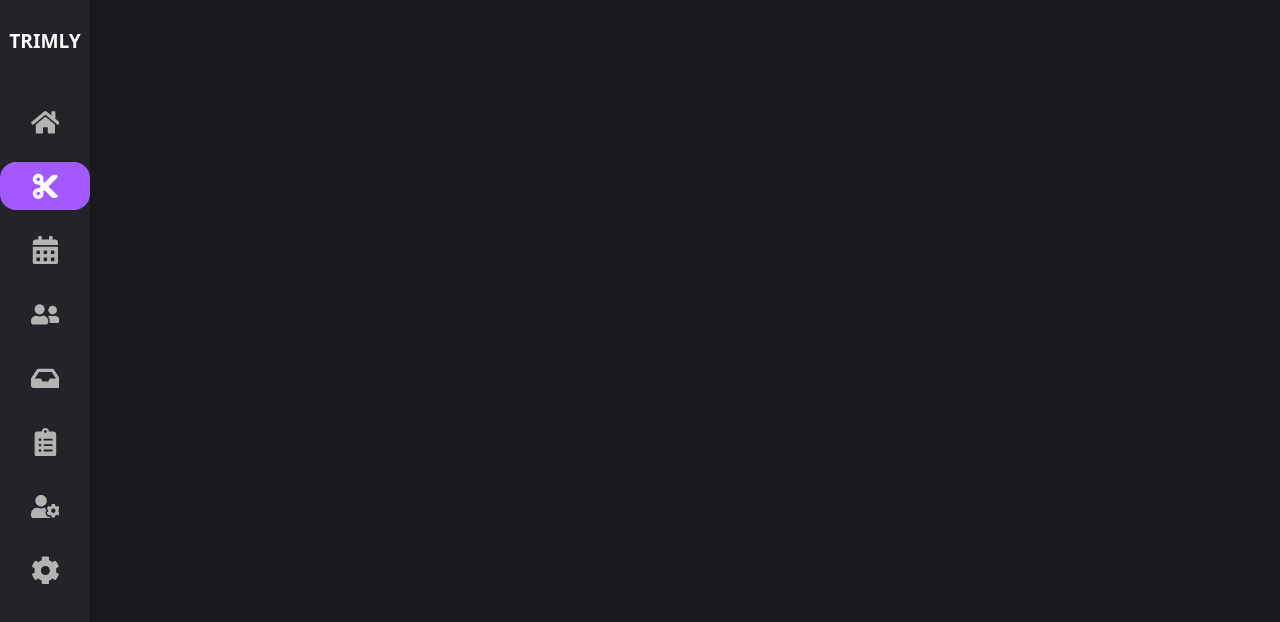
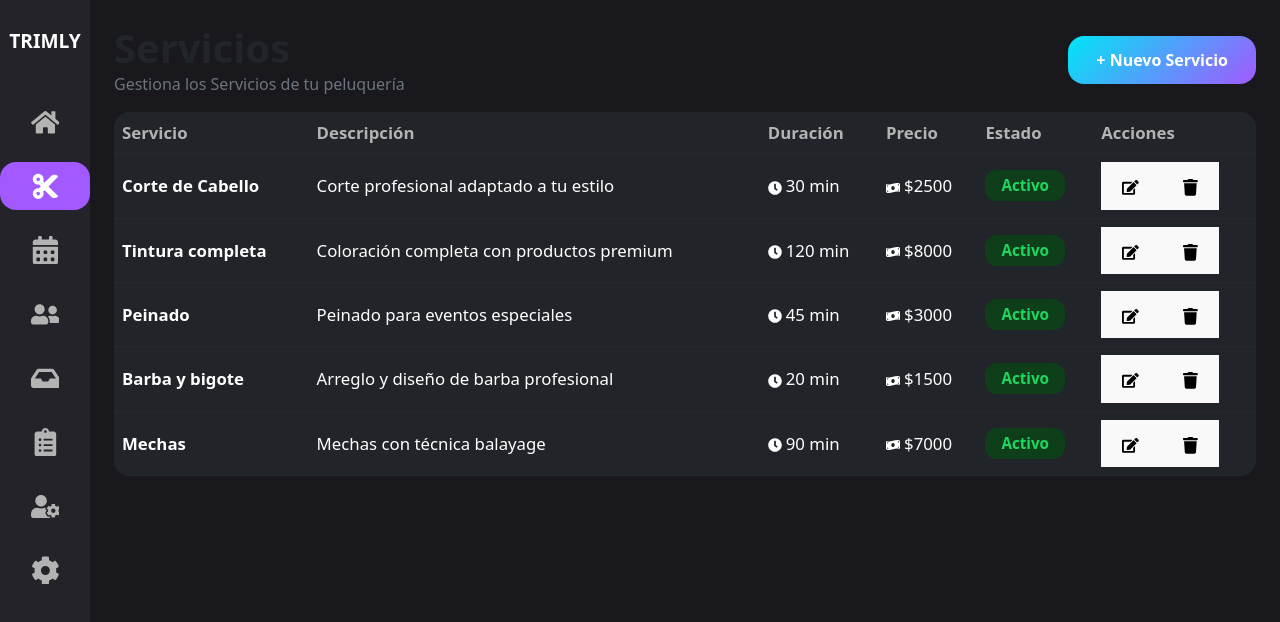
Before and after one commit to LautaroMoyano26/trimly-vercel, a React (Vite) app in the folder frontend/: page /servicios in a window 1280 px wide. Before the commit this address had no page. Shown: the top 622 px of the page. Built offline with nearby package versions, Linux system fonts and the light colour scheme.

Commit message:
Agregado de servicio

```diff
--- a/frontend/src/App.tsx
+++ b/frontend/src/App.tsx
@@ -1,6 +1,7 @@
 import { BrowserRouter, Routes, Route } from "react-router-dom";
 import Navbar from "./navbar/Navbar";
 import Clientes from "./clientes/Clientes";
+import Servicios from "./servicios/Servicio";
 // Importa aquí tus otras vistas, por ejemplo:
 // import Home from "./home/Home";
 // import Servicios from "./servicios/Servicios";
@@ -14,7 +15,7 @@ export default function App() {
         <div style={{ flex: 1, height: "100vh", overflow: "hidden" }}>
           <Routes>
             {/* <Route path="/" element={<Home />} /> */}
-            {/* <Route path="/servicios" element={<Servicios />} /> */}
+            {<Route path="/servicios" element={<Servicios />} />}
             <Route path="/clientes" element={<Clientes />} />
             {/* Agrega más rutas según tus vistas */}
           </Routes>
--- /dev/null
+++ b/frontend/src/servicios/Servicio.css
@@ -0,0 +1,65 @@
+servicio-container {
+  background: #19191d;
+  min-height: 100vh;
+  height: 100vh;
+  width: 100%;
+  color: #fff;
+  box-sizing: border-box;
+  margin: 0;
+  padding: 32px 16px 32px 16px;
+  overflow-y: auto;
+  overflow-x: hidden;
+}
+
+.nuevo-servicio-btn {
+  background: linear-gradient(135deg, #00e6f6 0%, #a259ff 100%);
+  color: #fff;
+  border: none;
+  border-radius: 16px;
+  padding: 12px 28px;
+  font-size: 1rem;
+  font-weight: bold;
+  cursor: pointer;
+  transition: opacity 0.2s;
+}
+
+.nuevo-servicio-btn:hover {
+  opacity: 0.85;
+}
+
+
+.estado-badge {
+  background: #0e3e1a;
+  color: #1ed760;
+  border-radius: 12px;
+  padding: 4px 16px;
+  font-size: 0.95rem;
+  font-weight: bold;
+  display: inline-block;
+}
+
+.table-dark {
+  --bs-table-bg: #232329;
+  --bs-table-striped-bg: #232329;
+  --bs-table-hover-bg: #232329;
+  color: #fff;
+}
+
+.table thead th {
+  color: #b3b3b3;
+  font-weight: bold;
+  font-size: 1.05rem;
+  border-bottom: 1px solid #28282f !important;
+}
+
+.table tbody tr {
+  border-bottom: 1px solid #28282f !important;
+  font-size: 1.05rem;
+  transition: background 0.2s;
+}
+
+.table-responsive {
+  border-radius: 16px;
+  overflow: hidden;
+  background: #232329;
+}
--- /dev/null
+++ b/frontend/src/servicios/Servicio.tsx
@@ -0,0 +1,101 @@
+import "./Servicio.css";
+import Tabla from "../components/Tabla";
+import { FaClock, FaMoneyBillWave, FaEdit, FaTrash } from "react-icons/fa";
+
+// Datos de servicios, basados en la imagen que subiste
+const servicios = [
+  {
+    nombre: "Corte de Cabello",
+    descripcion: "Corte profesional adaptado a tu estilo",
+    duracion: 30,
+    precio: 2500,
+    estado: "Activo",
+  },
+  {
+    nombre: "Tintura completa",
+    descripcion: "Coloración completa con productos premium",
+    duracion: 120,
+    precio: 8000,
+    estado: "Activo",
+  },
+  {
+    nombre: "Peinado",
+    descripcion: "Peinado para eventos especiales",
+    duracion: 45,
+    precio: 3000,
+    estado: "Activo",
+  },
+  {
+    nombre: "Barba y bigote",
+    descripcion: "Arreglo y diseño de barba profesional",
+    duracion: 20,
+    precio: 1500,
+    estado: "Activo",
+  },
+  {
+    nombre: "Mechas",
+    descripcion: "Mechas con técnica balayage",
+    duracion: 90,
+    precio: 7000,
+    estado: "Activo",
+  },
+];
+
+// Define las columnas para servicios
+const columns = [
+  { key: "servicio", label: "Servicio" },
+  { key: "descripcion", label: "Descripción" },
+  { key: "duracion", label: "Duración" },
+  { key: "precio", label: "Precio" },
+  { key: "estado", label: "Estado" },
+  { key: "acciones", label: "Acciones" },
+];
+
+// Prepara los datos para la tabla
+const data = servicios.map((s) => ({
+  servicio: <span className="fw-bold">{s.nombre}</span>,
+  descripcion: s.descripcion,
+  duracion: (
+    <>
+      <FaClock size={14} className="me-1" />
+      {s.duracion} min
+    </>
+  ),
+  precio: (
+    <>
+      <FaMoneyBillWave size={14} className="me-1" />
+      ${s.precio}
+    </>
+  ),
+  estado: <span className="estado-badge">{s.estado}</span>,
+  acciones: (
+    <>
+      <button className="btn-accion editar" title="Editar">
+        <FaEdit />
+      </button>
+      <button className="btn-accion eliminar" title="Eliminar">
+        <FaTrash />
+      </button>
+    </>
+  ),
+}));
+
+export default function Servicios() {
+  return (
+    <div className="servicio-container container-fluid py-4 px-2 px-md-4">
+      <div className="row align-items-center mb-3">
+        <div className="col">
+          <h1 className="fw-bold mb-0">Servicios</h1>
+          <p className="text-secondary mb-0">Gestiona los Servicios de tu peluquería</p>
+        </div>
+        <div className="col-auto">
+          <button className="nuevo-servicio-btn">+ Nuevo Servicio</button>
+        </div>
+      </div>
+
+      {/* Barra de búsqueda eliminada */}
+
+      <Tabla columns={columns} data={data} />
+    </div>
+  );
+}
```
